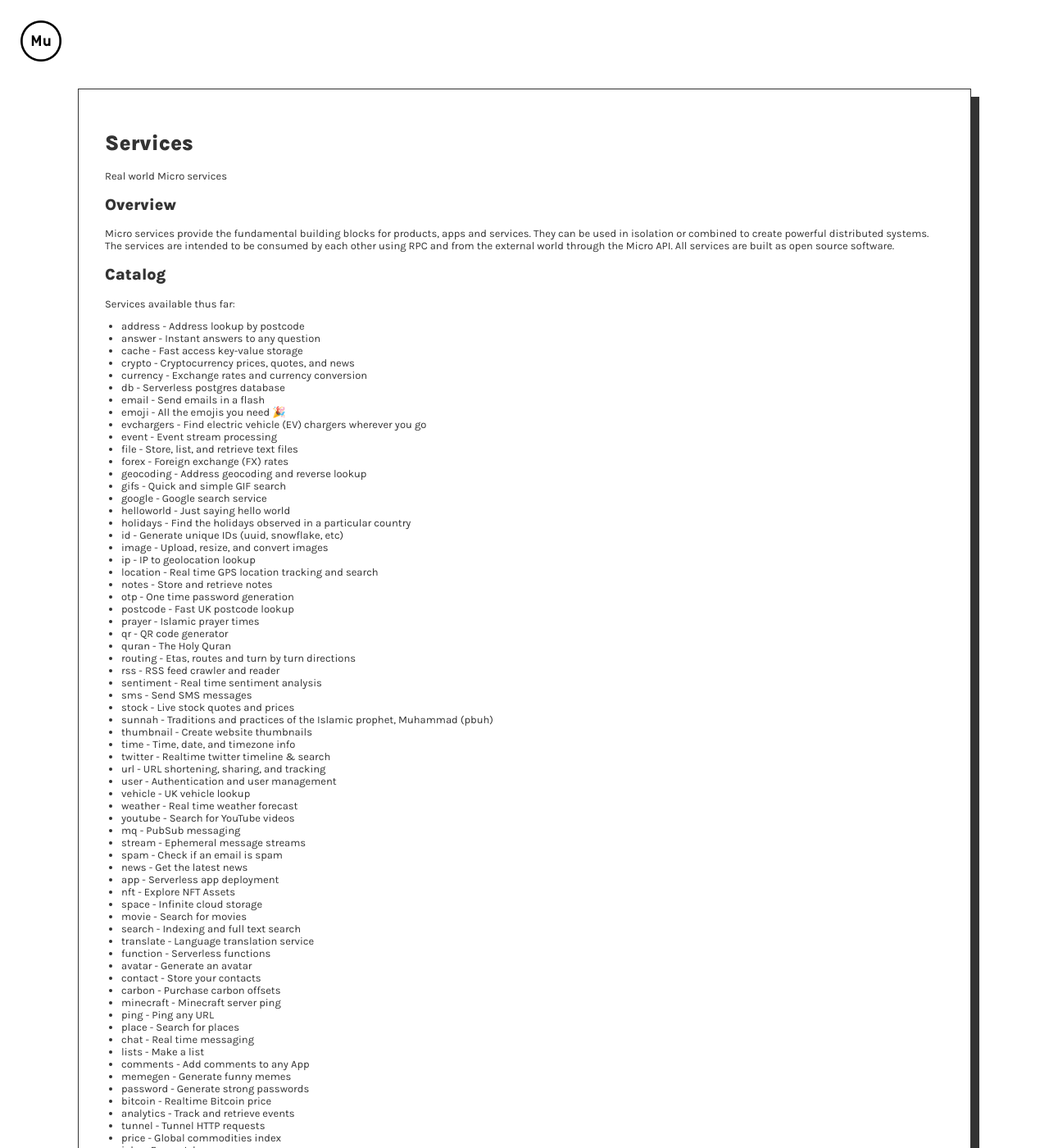
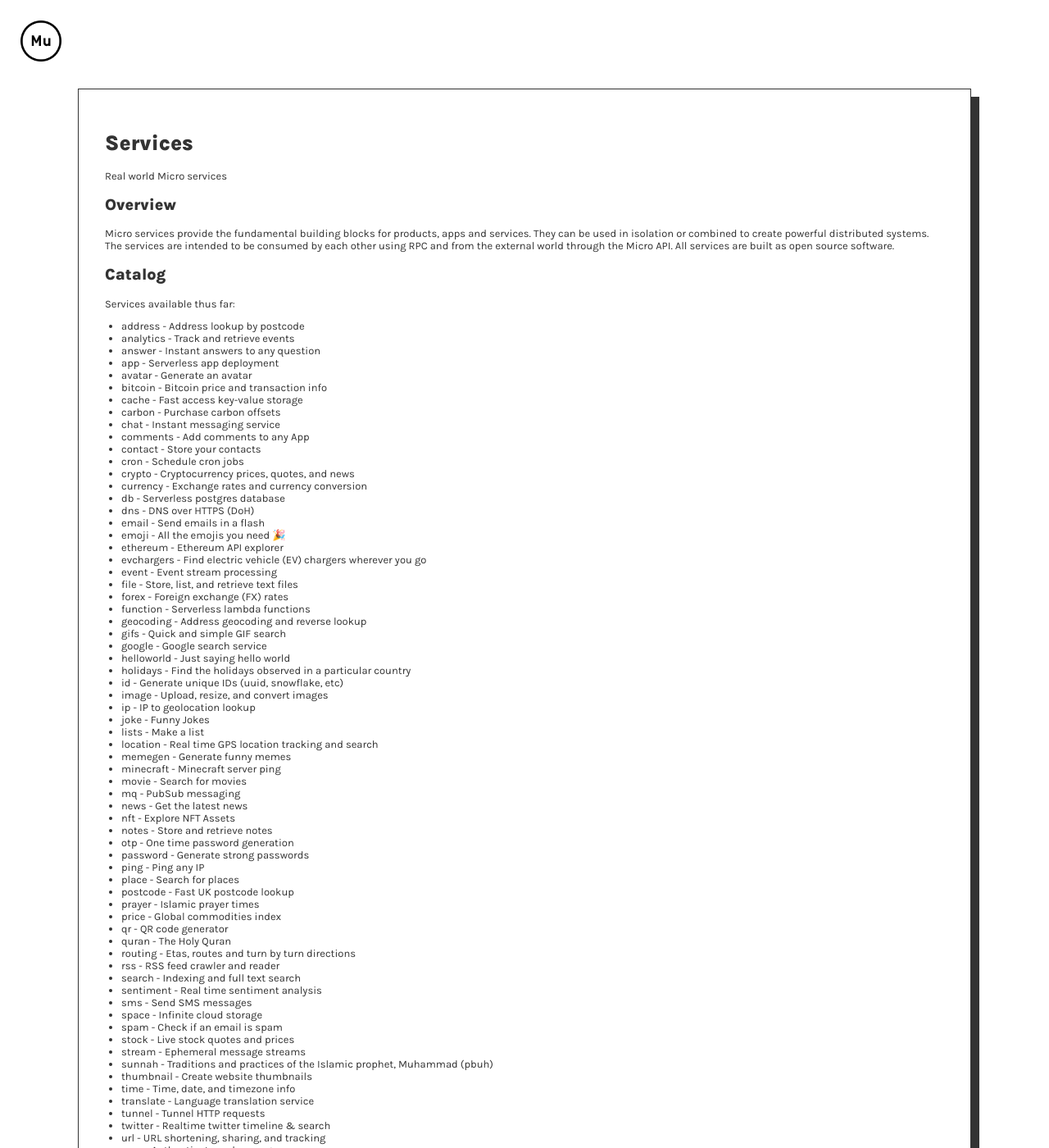
Before and after one commit to muxyz/website, a Jekyll site: the page built from services.md, in a window 1280 px wide and 1400 px high. Shown: the whole window at 82% size. Built offline with Jekyll 4.4.1, drawn with Linux system fonts in a browser that asks for light colours; some of the changed lines change nothing that is shown; some of the changed text lies outside the part shown.

Commit message:
update service list

```diff
--- a/services.md
+++ b/services.md
@@ -17,17 +17,29 @@ and from the external world through the Micro API. All services are built as ope
 Services available thus far:
 
 - address - Address lookup by postcode
+- analytics - Track and retrieve events
 - answer - Instant answers to any question
+- app - Serverless app deployment
+- avatar - Generate an avatar
+- bitcoin - Bitcoin price and transaction info
 - cache - Fast access key-value storage
+- carbon - Purchase carbon offsets
+- chat - Instant messaging service
+- comments - Add comments to any App
+- contact - Store your contacts
+- cron - Schedule cron jobs
 - crypto - Cryptocurrency prices, quotes, and news
 - currency - Exchange rates and currency conversion
 - db - Serverless postgres database
+- dns - DNS over HTTPS (DoH)
 - email - Send emails in a flash
 - emoji - All the emojis you need 🎉
+- ethereum - Ethereum API explorer
 - evchargers - Find electric vehicle (EV) chargers wherever you go
 - event - Event stream processing
 - file - Store, list, and retrieve text files
 - forex - Foreign exchange (FX) rates
+- function - Serverless lambda functions
 - geocoding - Address geocoding and reverse lookup
 - gifs - Quick and simple GIF search
 - google - Google search service
@@ -36,58 +48,47 @@ Services available thus far:
 - id - Generate unique IDs (uuid, snowflake, etc)
 - image - Upload, resize, and convert images
 - ip - IP to geolocation lookup
+- joke - Funny Jokes
+- lists - Make a list
 - location - Real time GPS location tracking and search
+- memegen - Generate funny memes
+- minecraft - Minecraft server ping
+- movie - Search for movies
+- mq - PubSub messaging
+- news - Get the latest news
+- nft - Explore NFT Assets
 - notes - Store and retrieve notes
 - otp - One time password generation
+- password - Generate strong passwords
+- ping - Ping any IP
+- place - Search for places
 - postcode - Fast UK postcode lookup
 - prayer - Islamic prayer times
+- price - Global commodities index
 - qr - QR code generator
 - quran - The Holy Quran
 - routing - Etas, routes and turn by turn directions
 - rss - RSS feed crawler and reader
+- search - Indexing and full text search
 - sentiment - Real time sentiment analysis
 - sms - Send SMS messages
+- space - Infinite cloud storage
+- spam - Check if an email is spam
 - stock - Live stock quotes and prices
+- stream - Ephemeral message streams
 - sunnah - Traditions and practices of the Islamic prophet, Muhammad (pbuh)
 - thumbnail - Create website thumbnails
 - time - Time, date, and timezone info
+- translate - Language translation service
+- tunnel - Tunnel HTTP requests
 - twitter - Realtime twitter timeline & search
 - url - URL shortening, sharing, and tracking
-- user - Authentication and user management
+- user - Authenticate and manage users
 - vehicle - UK vehicle lookup
+- wallet - Virtual Wallet
 - weather - Real time weather forecast
+- wordle - Multiplayer wordle
 - youtube - Search for YouTube videos
-- mq - PubSub messaging
-- stream - Ephemeral message streams
-- spam - Check if an email is spam
-- news - Get the latest news
-- app - Serverless app deployment
-- nft - Explore NFT Assets
-- space - Infinite cloud storage
-- movie - Search for movies
-- search - Indexing and full text search
-- translate - Language translation service
-- function - Serverless functions
-- avatar - Generate an avatar
-- contact - Store your contacts
-- carbon - Purchase carbon offsets
-- minecraft - Minecraft server ping
-- ping - Ping any URL
-- place - Search for places
-- chat - Real time messaging
-- lists - Make a list
-- comments - Add comments to any App
-- memegen - Generate funny memes
-- password - Generate strong passwords
-- bitcoin - Realtime Bitcoin price
-- analytics - Track and retrieve events
-- tunnel - Tunnel HTTP requests
-- price - Global commodities index
-- joke - Funny Jokes
-- dns - DNS over HTTPS (DoH)
-- webhook - # Webhook Service
-- twilio - Twilio SMS service
-- wordle - Multiplayer wordle
 
 ## Source
 
```
